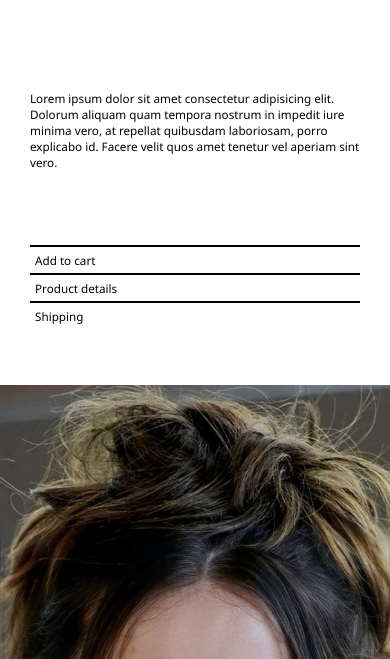
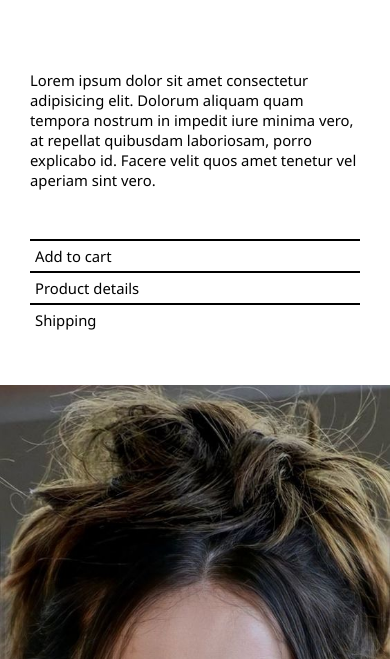
Before and after one commit to Ronak-harbala/Shop-Jacket-design, a plain HTML site: page index.html in a window 390 px wide. Shown: the part 185-844 px from the top of the page. Drawn offline with nearby package versions, Linux system fonts and the light colour scheme.

Commit message:
Update style.css
Adjust spacing for smartphone devices

```diff
--- a/style.css
+++ b/style.css
@@ -85,7 +85,7 @@ nav{
     align-items: center;
     justify-content: end;
     gap: 20px;
-    padding : 7px 12px;
+    padding :  12px;
 }
 
 nav h4{
@@ -116,7 +116,7 @@ section{
 }
 
 .left p{
-    font-size: 3vw;
+    font-size: 3.8vw;
 }
 
 .right{
@@ -128,7 +128,7 @@ section{
 
 .right h3{
   border-top : 2px solid black;
-  font-size: 3vw;
+  font-size: 3.8vw;
 }
 
 .photo{
```
